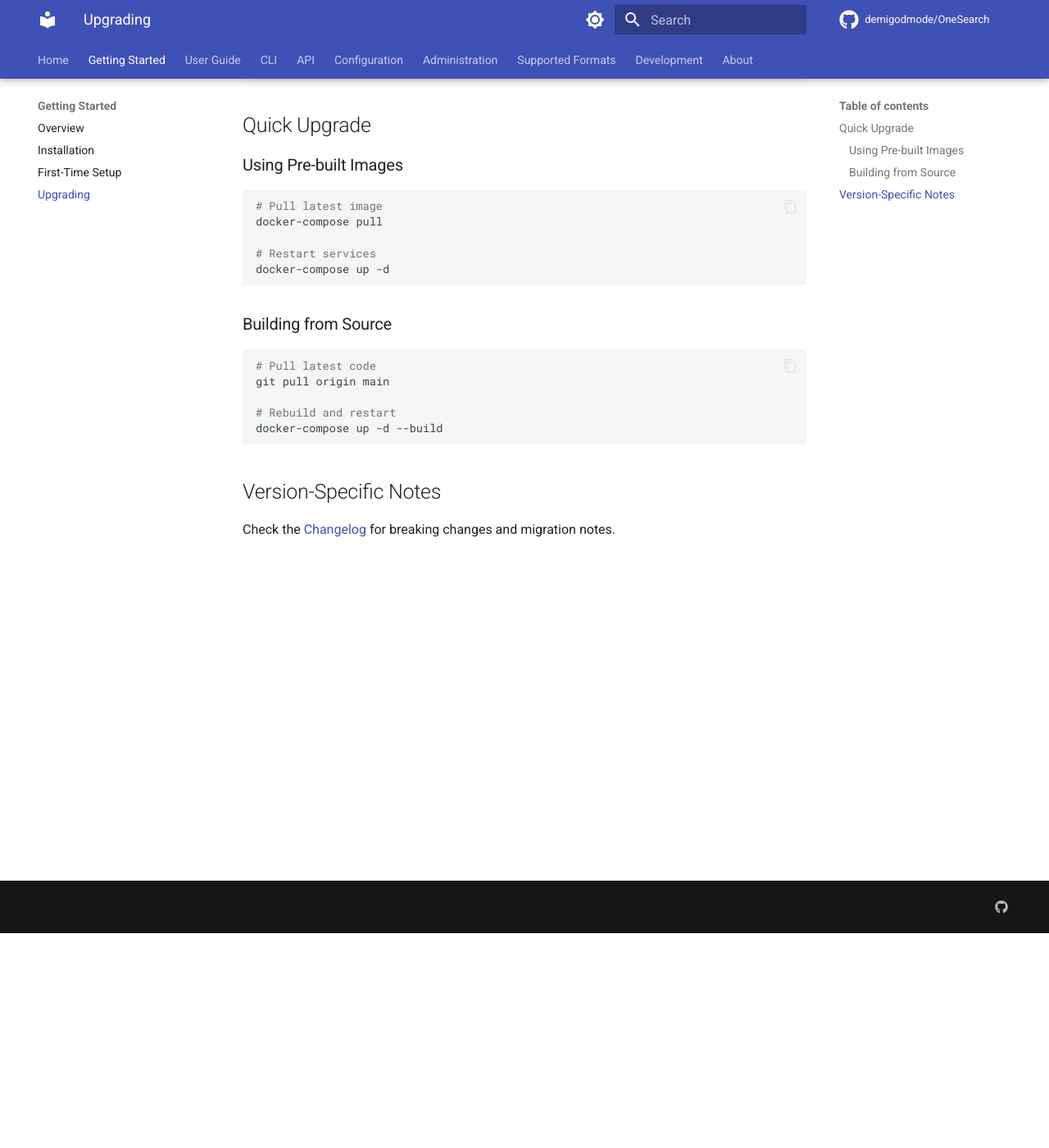
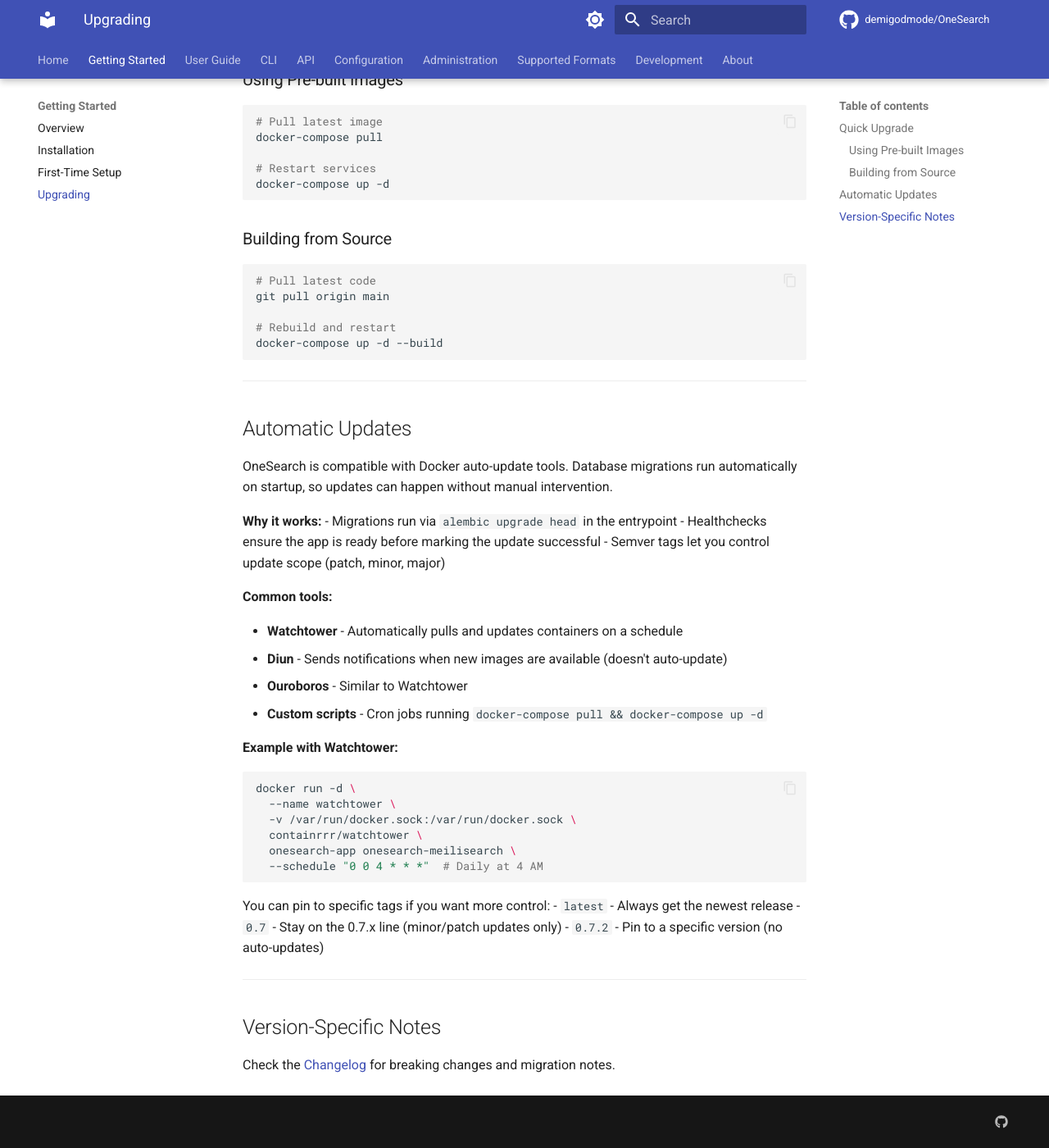
Before and after one commit to demigodmode/OneSearch, an MkDocs documentation site: the page built from docs/getting-started/upgrading.md, in a window 1280 px wide and 1400 px high, scrolled down 262 px. Shown: the whole window at 82% size. Built offline with MkDocs 1.6.1 and Material for MkDocs 9.7.7, drawn with Linux system fonts in a browser that asks for light colours; comment, search, counter and statistics services are not loaded; the version menu is left out.

Commit message:
docs: add auto-update compatibility note to upgrading guide
Added a section confirming OneSearch works with Docker auto-update tools like Watchtower, Diun, etc. Explains why it's compatible (auto migrations, healthchecks, semver tags) and gives examples. Should help users feel confident using automation for updates.

````diff
--- a/docs/getting-started/upgrading.md
+++ b/docs/getting-started/upgrading.md
@@ -1,9 +1,6 @@
 # Upgrading
 
 Guide for upgrading OneSearch to newer versions.
-
-!!! note "Coming Soon"
-    Detailed upgrade instructions will be added here soon.
 
 ## Quick Upgrade
 
@@ -27,6 +24,42 @@
 docker-compose up -d --build
 ```
 
+---
+
+## Automatic Updates
+
+OneSearch is compatible with Docker auto-update tools. Database migrations run automatically on startup, so updates can happen without manual intervention.
+
+**Why it works:**
+- Migrations run via `alembic upgrade head` in the entrypoint
+- Healthchecks ensure the app is ready before marking the update successful
+- Semver tags let you control update scope (patch, minor, major)
+
+**Common tools:**
+
+- **Watchtower** - Automatically pulls and updates containers on a schedule
+- **Diun** - Sends notifications when new images are available (doesn't auto-update)
+- **Ouroboros** - Similar to Watchtower
+- **Custom scripts** - Cron jobs running `docker-compose pull && docker-compose up -d`
+
+**Example with Watchtower:**
+
+```bash
+docker run -d \
+  --name watchtower \
+  -v /var/run/docker.sock:/var/run/docker.sock \
+  containrrr/watchtower \
+  onesearch-app onesearch-meilisearch \
+  --schedule "0 0 4 * * *"  # Daily at 4 AM
+```
+
+You can pin to specific tags if you want more control:
+- `latest` - Always get the newest release
+- `0.7` - Stay on the 0.7.x line (minor/patch updates only)
+- `0.7.2` - Pin to a specific version (no auto-updates)
+
+---
+
 ## Version-Specific Notes
 
 Check the [Changelog](../about/changelog.md) for breaking changes and migration notes.
````
